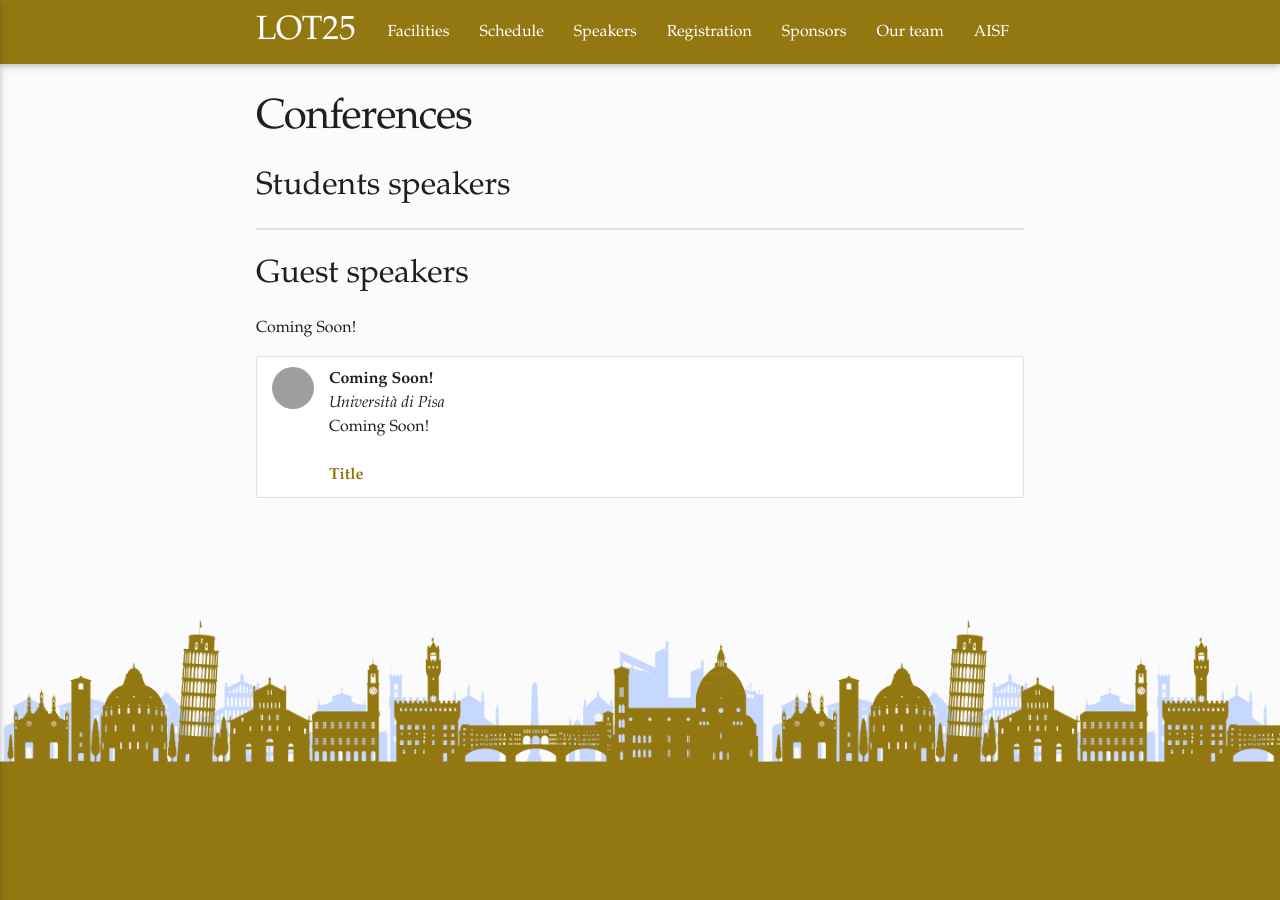
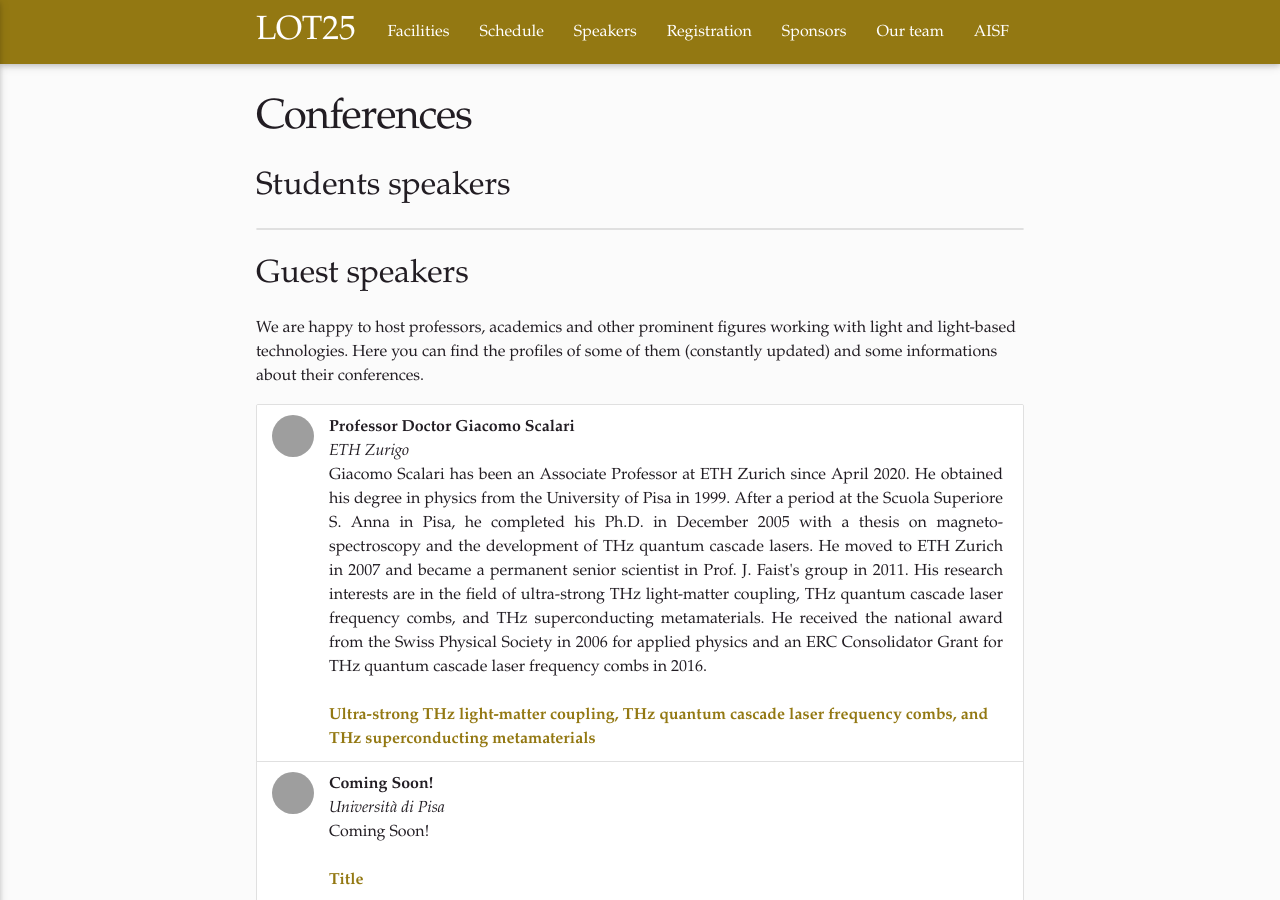
Before and after one commit to ai-sf/lot, a Jekyll site: the page built from speaker.html, in a window 1280 px wide and 900 px high. Built offline with Jekyll 4.4.1, drawn with Linux system fonts in a browser that asks for light colours; nearby versions of some CDN libraries; some web fonts are replaced.

Commit message:
Update speaker.yml

```diff
--- a/_data/speaker.yml
+++ b/_data/speaker.yml
@@ -1,7 +1,16 @@
-description: "Coming Soon!"
-#description: "We are happy to host professors, academics and other prominent figures working with light and light-based technologies. Here you can find the profiles of some of them (constantly updated) and some informations about their conferences."
+description: "We are happy to host professors, academics and other prominent figures working with light and light-based technologies. Here you can find the profiles of some of them (constantly updated) and some informations about their conferences."
 
 content:
+- nome: "Professor Doctor Giacomo Scalari"
+  id: id
+  uni: "ETH Zurigo"
+  img: img/speaker/giacomo_scalari.jpeg
+  title: "Ultra-strong THz light-matter coupling, THz quantum cascade laser frequency combs, and THz superconducting metamaterials"
+  bio: "Giacomo Scalari has been an Associate Professor at ETH Zurich since April 2020. He obtained his degree in physics from the University of Pisa in 1999. After a period at the Scuola Superiore S. Anna in Pisa, he completed his Ph.D. in December 2005 with a thesis on magneto-spectroscopy and the development of THz quantum cascade lasers. He moved to ETH Zurich in 2007 and became a permanent senior scientist in Prof. J. Faist's group in 2011. His research interests are in the field of ultra-strong THz light-matter coupling, THz quantum cascade laser frequency combs, and THz superconducting metamaterials. He received the national award from the Swiss Physical Society in 2006 for applied physics and an ERC Consolidator Grant for THz quantum cascade laser frequency combs in 2016."
+  abstract: ""
+  link:
+  slides:
+
 - nome: "Coming Soon!"
   id: id
   uni: "Università di Pisa"
```
